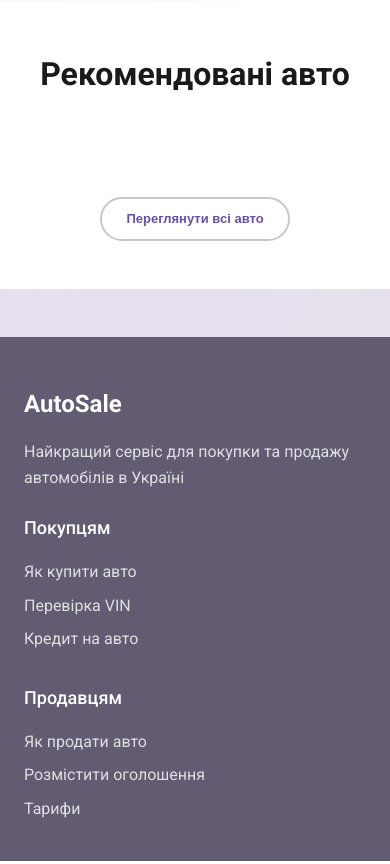
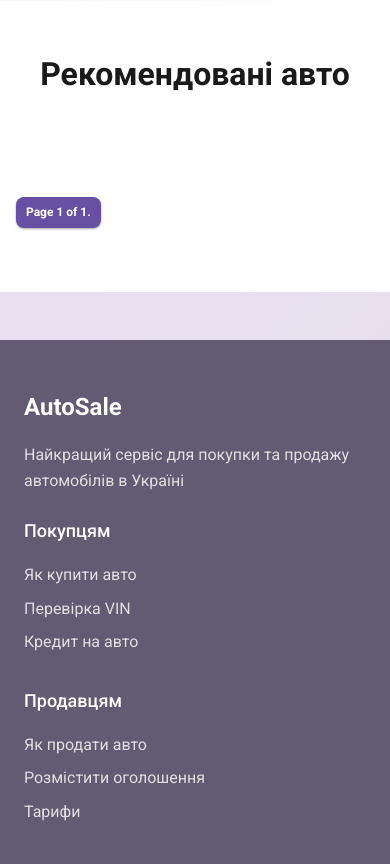
Before and after one commit to sixoper77/car_sales, a Django app: page / in a window 390 px wide. Shown: the part 887-1751 px from the top of the page. Run offline with Django 5.2, Linux system fonts and the light colour scheme; data that the repository does not hold is empty.

Commit message:
test paginator is ready

```diff
--- a/car_sales/main/static/css/base.css
+++ b/car_sales/main/static/css/base.css
@@ -2303,3 +2303,139 @@ body {
         right: 8px;
     }
 }
+
+
+
+.section-actions {
+    text-align: center;
+    padding: 20px 0;
+    border-top: 1px solid var(--md-outline-variant);
+    margin-top: 32px;
+}
+
+.pagination {
+    display: inline-block;
+    margin-bottom: 16px;
+}
+
+.step-links {
+    display: flex;
+    align-items: center;
+    gap: 8px;
+    flex-wrap: wrap;
+    justify-content: center;
+}
+
+.step-links a {
+    display: inline-flex;
+    align-items: center;
+    padding: 8px 16px;
+    background: var(--md-surface);
+    border: 1px solid var(--md-outline-variant);
+    border-radius: 8px;
+    color: var(--md-on-surface);
+    font-size: 14px;
+    font-weight: 500;
+    text-decoration: none;
+    transition: all 0.2s cubic-bezier(0.4, 0, 0.2, 1);
+    white-space: nowrap;
+}
+
+.step-links a:hover {
+    background: var(--md-primary-container);
+    border-color: var(--md-primary);
+    color: var(--md-primary);
+    transform: translateY(-1px);
+    box-shadow: var(--md-elevation-1);
+}
+
+.step-links .current {
+    display: inline-flex;
+    align-items: center;
+    padding: 8px 16px;
+    background: var(--md-primary);
+    color: var(--md-on-primary);
+    border-radius: 8px;
+    font-size: 14px;
+    font-weight: 600;
+    box-shadow: var(--md-elevation-1);
+    white-space: nowrap;
+}
+
+/* Настройки отображения под пагинацией */
+.pagination-settings {
+    display: flex;
+    justify-content: center;
+    margin-top: 16px;
+}
+
+.items-per-page {
+    display: flex;
+    align-items: center;
+    gap: 8px;
+    font-size: 14px;
+    color: var(--md-on-surface);
+}
+
+.select-label {
+    font-weight: 500;
+}
+
+.items-select {
+    padding: 6px 10px;
+    background: var(--md-surface);
+    border: 1px solid var(--md-outline-variant);
+    border-radius: 6px;
+    color: var(--md-on-surface);
+    font-size: 14px;
+    cursor: pointer;
+    transition: all 0.2s ease;
+    outline: none;
+}
+
+.items-select:hover {
+    border-color: var(--md-primary);
+}
+
+.items-select:focus {
+    border-color: var(--md-primary);
+    box-shadow: 0 0 0 2px rgba(103, 80, 164, 0.2);
+}
+
+.select-suffix {
+    color: var(--md-on-surface-variant);
+}
+
+/* Мобильная адаптация */
+@media (max-width: 768px) {
+    .step-links {
+        gap: 6px;
+    }
+
+    .step-links a,
+    .step-links .current {
+        padding: 6px 12px;
+        font-size: 13px;
+    }
+
+    .items-per-page {
+        font-size: 13px;
+        gap: 6px;
+    }
+}
+
+@media (max-width: 480px) {
+    .step-links {
+        gap: 4px;
+    }
+
+    .step-links a,
+    .step-links .current {
+        padding: 6px 10px;
+        font-size: 12px;
+    }
+
+    .pagination-settings {
+        margin-top: 12px;
+    }
+}
--- a/car_sales/main/templates/main/index.html
+++ b/car_sales/main/templates/main/index.html
@@ -119,7 +119,7 @@
     <div class="container">
         <h2>Рекомендовані авто</h2>
         <div class="cars-grid">
-            {% for car in cars  %}
+            {% for car in page_obj  %}
 
                 <div class="car-card">
                     <div class="car-image">
@@ -143,8 +143,22 @@
                 {% endfor %}
 
         </div>
-        <div class="section-actions">
-            <button class="btn-secondary">Переглянути всі авто</button>
+        <div class="pagination">
+            <span class="step-links">
+                {% if page_obj.has_previous %}
+                    <a href="?page=1">&laquo; first</a>
+                    <a href="?page={{ page_obj.previous_page_number }}">previous</a>
+                {% endif %}
+
+                <span class="current">
+                    Page {{ page_obj.number }} of {{ page_obj.paginator.num_pages }}.
+                </span>
+
+                {% if page_obj.has_next %}
+                    <a href="?page={{ page_obj.next_page_number }}">next</a>
+                    <a href="?page={{ page_obj.paginator.num_pages }}">last &raquo;</a>
+                {% endif %}
+            </span>
         </div>
     </div>
 </section>
--- a/car_sales/main/views.py
+++ b/car_sales/main/views.py
@@ -16,10 +16,12 @@ def get_client_ip(request):
 
 
 def main_view(request):
-    print(request)
     cars=Cars.objects.all()
+    paginator=Paginator(cars,5)
+    page_number=request.GET.get('page')
+    page_obj=paginator.get_page(page_number)
     brands=CarBrand.objects.all()
-    context={'types':TYPES,'regions':REGIONS,'ranges':range(1900,datetime.date.today().year+1),'brands':brands,'colors':COLORS,'cars':cars}
+    context={'types':TYPES,'regions':REGIONS,'ranges':range(1900,datetime.date.today().year+1),'brands':brands,'colors':COLORS,'page_obj':page_obj}
     return render(request,'main/index.html',context=context)
 
 def get_models(request,slug):
```
